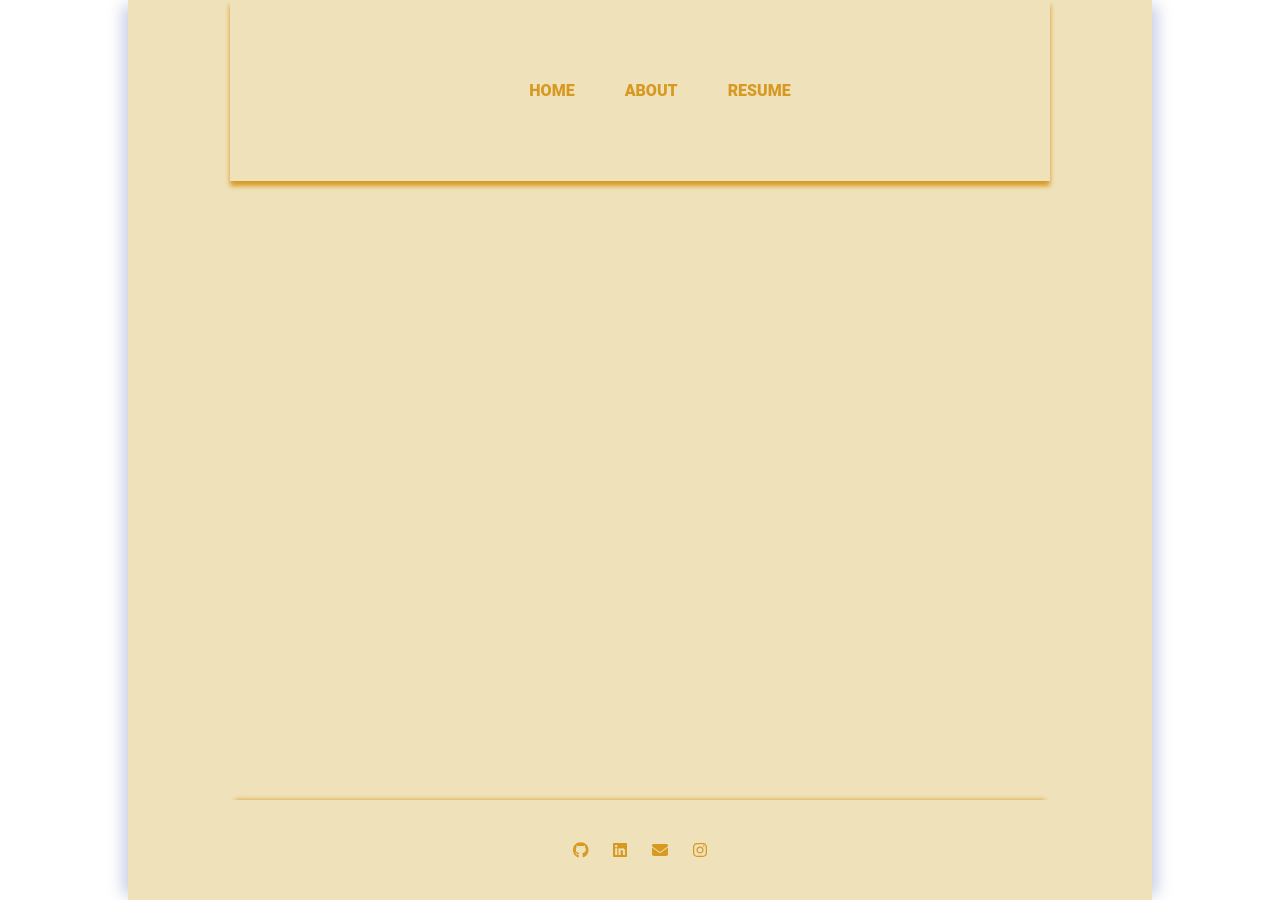
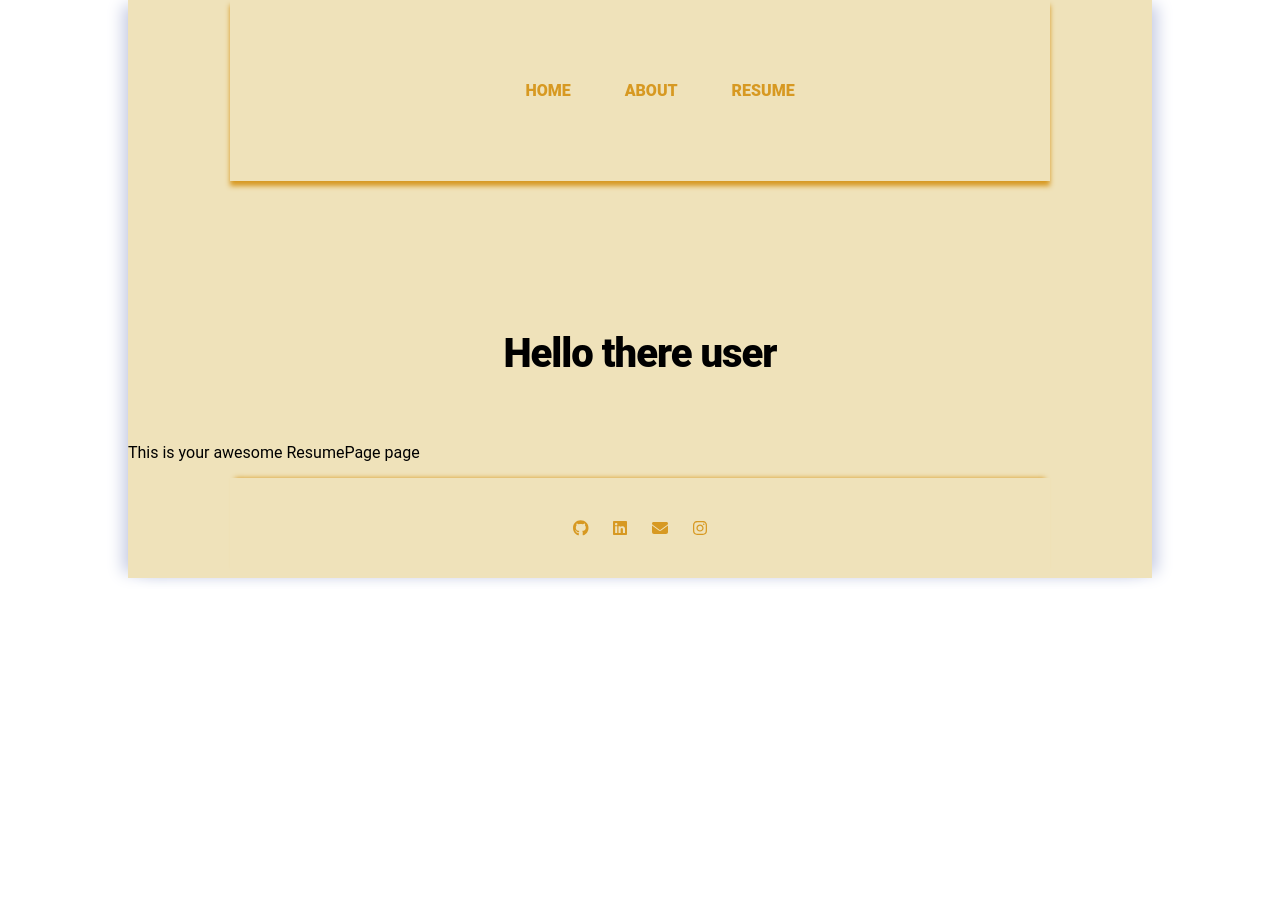
Before and after one commit to qscholtes/Portfolio-page, a React (Create React App) app in the folder Portfolio/: page /resume in a window 1280 px wide. After the commit the page ends 800 px from the top, so only its background shows below. Built offline with nearby package versions, Linux system fonts and the light colour scheme.

Commit message:
Setting up of SPA for the first time
Still need to complete content and create components for the 3 web pages

```diff
--- a/Portfolio/package.json
+++ b/Portfolio/package.json
@@ -11,6 +11,7 @@
     "@testing-library/user-event": "^13.5.0",
     "react": "^18.2.0",
     "react-dom": "^18.2.0",
+    "react-router-dom": "^6.22.3",
     "react-scripts": "5.0.1",
     "web-vitals": "^2.1.4"
   },
--- a/Portfolio/src/App.js
+++ b/Portfolio/src/App.js
@@ -1,13 +1,15 @@
-import logo from './logo.svg';
-import './App.css';
+import React from "react";
+import { Routes, Route } from "react-router-dom"; // Import Routes instead of BrowserRouter
+import HomePage from "./pages/HomePage";
+import UserPage from "./pages/UserPage";
+import ResumePage from "./pages/ResumePage";
 
-function App() {
+export default function App() {
   return (
-    <div className="App">
-
-    </div>
-
+<Routes>
+  <Route path="/" element={<HomePage />} />
+  <Route path="/about" element={<UserPage />} />
+  <Route path="/resume" element={<ResumePage />} />
+</Routes>
   );
 }
-
-export default App;
--- a/Portfolio/src/index.js
+++ b/Portfolio/src/index.js
@@ -1,22 +1,21 @@
 import React from 'react';
-import ReactDOM from 'react-dom/client';
+import { createRoot } from 'react-dom/client'; // Import createRoot from 'react-dom/client'
 import './index.css';
 import App from './App';
 import reportWebVitals from './reportWebVitals';
 import NavBar from './nav';
-import Footer from './footer'
+import Footer from './footer';
+import { BrowserRouter } from "react-router-dom";
 
-
-const root = ReactDOM.createRoot(document.getElementById('root'));
+const root = createRoot(document.getElementById('root')); // Use createRoot instead of ReactDOM.createRoot
 root.render(
-  <React.StrictMode>
-    <NavBar></NavBar>
-    <App />
-    <Footer></Footer>
-  </React.StrictMode>
+  <BrowserRouter>
+    <React.StrictMode>
+      <NavBar />
+      <App />
+      <Footer />
+    </React.StrictMode>
+  </BrowserRouter>
 );
 
-// If you want to start measuring performance in your app, pass a function
-// to log results (for example: reportWebVitals(console.log))
-// or send to an analytics endpoint. Learn more: https://bit.ly/CRA-vitals
 reportWebVitals();
--- a/Portfolio/src/nav.css
+++ b/Portfolio/src/nav.css
@@ -34,7 +34,7 @@
     }
 
     section {
-        height: 100vh;
+        height: 35vh;
     }
     #root{
         width: 80%;
--- a/Portfolio/src/nav.js
+++ b/Portfolio/src/nav.js
@@ -1,17 +1,19 @@
-import "./nav.css"
+import React from "react";
+import { Link } from "react-router-dom"; // Import Link component
+import "./nav.css";
+
 function NavBar() {
     return (
-
-        <section >
-    <nav class="fill">
-        <ul>
-        <li><a href="#">Home</a></li>
-        <li><a href="#">About</a></li>
-        <li><a href="#">Resume</a></li>
-        </ul>
-    </nav>
-    </section>
-    )
+        <section>
+            <nav className="fill">
+                <ul>
+                    <li><Link to="/">Home</Link></li> {/* Use Link component instead of anchor tag */}
+                    <li><Link to="/about">About</Link></li> {/* Use Link component instead of anchor tag */}
+                    <li><Link to="/resume">Resume</Link></li> {/* Use Link component instead of anchor tag */}
+                </ul>
+            </nav>
+        </section>
+    );
 }
 
-export default NavBar
+export default NavBar;
--- /dev/null
+++ b/Portfolio/src/pages/HomePage.js
@@ -0,0 +1,10 @@
+import React from "react";
+export default function HomePage() {
+return (
+  <>
+    <h1>Hey from HomePage</h1>
+    <p>This is your awesome HomePage subtitle</p>
+    <p>Hello hello</p>
+  </>
+);
+}
--- /dev/null
+++ b/Portfolio/src/pages/ResumePage.js
@@ -0,0 +1,12 @@
+import React from "react";
+import { useParams } from "react-router-dom";
+
+export default function ResumePage() { // Make sure to export as default
+  let { id } = useParams();
+  return (
+    <>
+      <h1>Hello there user {id}</h1>
+      <p>This is your awesome ResumePage page</p>
+    </>
+  );
+}
--- /dev/null
+++ b/Portfolio/src/pages/UserPage.js
@@ -0,0 +1,12 @@
+import React from "react";
+import { useParams } from "react-router-dom";
+
+export default function UserPage() { // Make sure to export as default
+  let { id } = useParams();
+  return (
+    <>
+      <h1>Hello there user {id}</h1>
+      <p>This is your awesome User Profile page</p>
+    </>
+  );
+}
```
Also changed, not shown: 1 other file (tests, documents, lock files or other folders).
